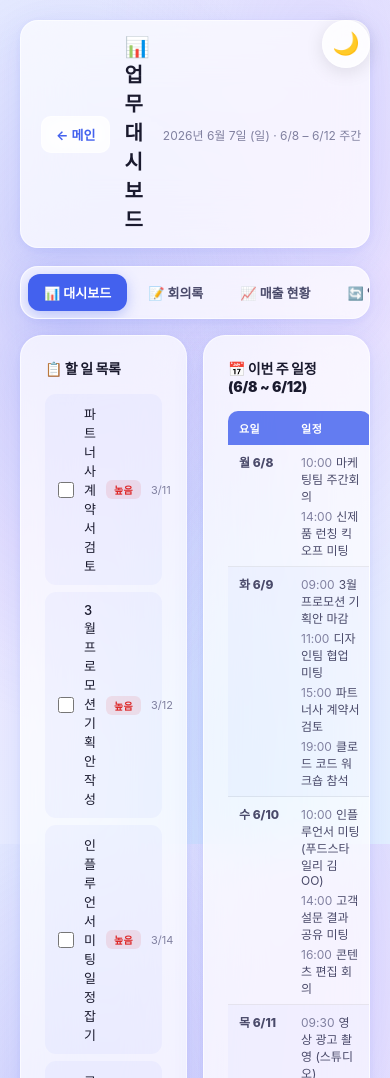
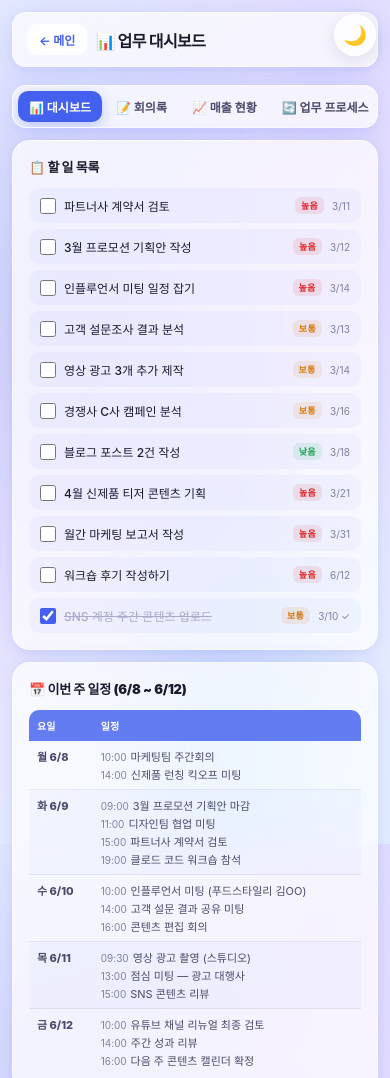
Before and after one commit to eunju5561-droid/eunjuju, a plain HTML site: page dashboard.html in a window 390 px wide. Shown: the top 1078 px of the page. Drawn offline with Linux system fonts and the light colour scheme.

Commit message:
feat: dashboard.html 반응형 레이아웃 추가
- 태블릿(≤1023px): padding·폰트 축소, 2열 유지
- 모바일(≤639px): 1열 스택, 헤더 날짜 숨김, 매출 그리드 1열
  할 일·일정·프로젝트·카테고리 폰트·간격 최적화

Co-Authored-By: Claude Sonnet 4.5 <noreply@anthropic.com>

```diff
--- a/dashboard.html
+++ b/dashboard.html
@@ -479,6 +479,80 @@
     html.dark .nav-tab.active {
       box-shadow: 0 4px 14px rgba(129,140,248,.28);
     }
+
+    /* ═══════════════════════════════════════
+       반응형 · 태블릿 (≤1023px)
+    ═══════════════════════════════════════ */
+    @media (max-width: 1023px) {
+      body { padding: 16px 16px 28px; }
+      header { padding: 12px 16px 12px; padding-right: 72px; }
+      .card { padding: 18px 20px; }
+      .nav-tab { padding: 8px 14px; font-size: 12px; }
+    }
+
+    /* ═══════════════════════════════════════
+       반응형 · 모바일 (≤639px)
+    ═══════════════════════════════════════ */
+    @media (max-width: 639px) {
+      body { padding: 12px 12px 28px; }
+
+      /* 헤더 */
+      header {
+        padding: 11px 14px;
+        padding-right: 66px;
+        gap: 8px;
+        flex-wrap: wrap;
+        border-radius: 14px;
+      }
+      header h1 { font-size: 16px; }
+      header .date { display: none; }
+      .back-link { font-size: 12px; padding: 6px 11px; }
+
+      /* 그리드: 1열 스택 */
+      .grid { grid-template-columns: 1fr; gap: 12px; }
+
+      /* 카드 */
+      .card { padding: 16px; border-radius: 18px; }
+      .card-title { font-size: 13px; margin-bottom: 12px; }
+
+      /* 네비게이션 탭 */
+      .nav-tabs { padding: 5px; gap: 3px; border-radius: 14px; margin-bottom: 12px; }
+      .nav-tab { padding: 7px 11px; font-size: 12px; border-radius: 10px; gap: 4px; }
+
+      /* 할 일 목록 */
+      .todo-list { gap: 6px; }
+      .todo-item { padding: 8px 10px; gap: 8px; }
+      .todo-text { font-size: 12px; }
+      .priority { font-size: 9px; padding: 2px 6px; }
+      .due { font-size: 10px; }
+
+      /* 일정 테이블 */
+      .schedule-table th { padding: 8px 8px; font-size: 10px; letter-spacing: 0; }
+      .schedule-table td { padding: 7px 8px; font-size: 11px; }
+      .events { gap: 2px; }
+      .event-time { font-size: 10px; }
+
+      /* 프로젝트 진행률 */
+      .project-list { gap: 11px; }
+      .project-name { font-size: 12px; }
+      .project-pct  { font-size: 12px; }
+      .status-badge { font-size: 9px; padding: 2px 6px; }
+      .project-sub  { font-size: 10px; }
+
+      /* 매출 요약 */
+      .sales-grid { grid-template-columns: 1fr; }
+      .sales-grid > * { grid-column: span 1 !important; }
+      .sales-value { font-size: 15px; }
+      .sales-card.accent .sales-value { font-size: 17px; }
+      .sales-label { font-size: 10px; }
+      .category-row { gap: 8px; padding: 8px 0; }
+      .category-name   { font-size: 11px; }
+      .category-amount { font-size: 12px; }
+      .category-pct    { font-size: 10px; }
+
+      /* 테마 토글 */
+      .theme-toggle { width: 42px; height: 42px; font-size: 19px; top: 14px; right: 14px; }
+    }
   </style>
 </head>
 <body>
```
